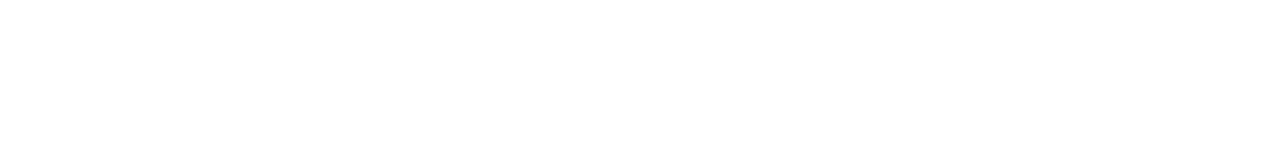
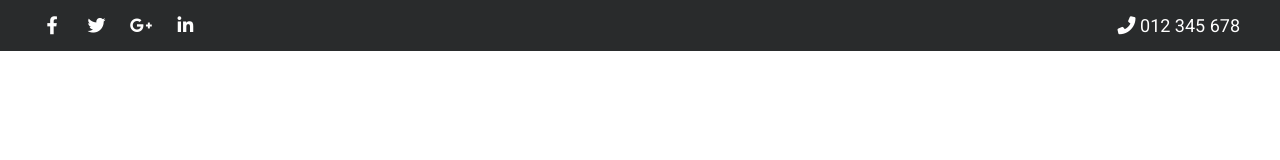
Before and after one commit to huyphamfc/sass-scss, a plain HTML site: page 02--Merged/index.html in a window 1280 px wide. Drawn offline with Linux system fonts and the light colour scheme.

Commit message:
Merged - build Header Top

```diff
--- a/02--Merged/index.html
+++ b/02--Merged/index.html
@@ -15,7 +15,31 @@
 </head>
 
 <body>
-
+    <!-- Header -->
+    <header class="header">
+        <div class="header__top">
+            <div class="header__top-content">
+                <div>
+                    <a class="header__icon header__icon--fb" href="#">
+                        <i class="fa-brands fa-facebook-f"></i>
+                    </a>
+                    <a class="header__icon header__icon--tt" href="#">
+                        <i class="fa-brands fa-twitter"></i>
+                    </a>
+                    <a class="header__icon header__icon--gg" href="#">
+                        <i class="fa-brands fa-google-plus-g"></i>
+                    </a>
+                    <a class="header__icon header__icon--li" href="#">
+                        <i class="fa-brands fa-linkedin-in"></i>
+                    </a>
+                </div>
+                <div>
+                    <i class="fa-solid fa-phone-flip"></i>
+                    <span> 012 345 678</span>
+                </div>
+            </div>
+        </div>
+    </header>
 </body>
 
 </html>
--- /dev/null
+++ b/02--Merged/scss/abstracts/_mixins.scss
@@ -0,0 +1,13 @@
+@mixin styleIcon($fs-icon) {
+  width: $fs-icon;
+  height: $fs-icon;
+  line-height: $fs-icon;
+  text-align: center;
+  transition: all 0.5s;
+}
+
+@mixin styleIconHover($color-hover) {
+  &:hover {
+    color: $color-hover;
+  }
+}
--- a/02--Merged/scss/abstracts/_variables.scss
+++ b/02--Merged/scss/abstracts/_variables.scss
@@ -1,5 +1,17 @@
 // Font Size
 $fs-default: 1.6rem;
+$fs-header: 1.8rem;
+$fs-icon-small: 2.4rem;
 
 // Line Height
 $lh-default: 1.5;
+
+// Color
+$color-gray: #495057;
+$color-gray-tint: #fff;
+$color-gray-shade: #292b2c;
+
+$color-icon-fb: #527dbd;
+$color-icon-tt: #1da1f2;
+$color-icon-gg: #dd4b39;
+$color-icon-li: #0077b5;
--- a/02--Merged/scss/base/_reset.scss
+++ b/02--Merged/scss/base/_reset.scss
@@ -11,5 +11,24 @@ html {
 body {
   font-family: "Roboto", sans-serif;
   font-size: $fs-default;
+  color: $color-gray;
   line-height: $lh-default;
 }
+
+a {
+  display: inline-block;
+  color: inherit;
+  text-decoration: none;
+}
+
+.container {
+  max-width: 120rem;
+  margin: 0 auto;
+  padding: 0 3.2rem;
+}
+
+.flex {
+  display: flex;
+  justify-content: space-between;
+  align-items: center;
+}
--- /dev/null
+++ b/02--Merged/scss/layout/_header.scss
@@ -0,0 +1,39 @@
+.header {
+  font-size: $fs-header;
+}
+
+.header__top {
+  background-color: $color-gray-shade;
+}
+
+.header__top-content {
+  @extend .container;
+  @extend .flex;
+
+  color: $color-gray-tint;
+  padding: 1.2rem 0;
+
+  .header__icon {
+    @include styleIcon($fs-icon-small);
+
+    &:not(:last-child) {
+      margin-right: 1.6rem;
+    }
+  }
+
+  .header__icon--fb {
+    @include styleIconHover($color-icon-fb);
+  }
+
+  .header__icon--tt {
+    @include styleIconHover($color-icon-tt);
+  }
+
+  .header__icon--gg {
+    @include styleIconHover($color-icon-gg);
+  }
+
+  .header__icon--li {
+    @include styleIconHover($color-icon-li);
+  }
+}
--- a/02--Merged/scss/main.scss
+++ b/02--Merged/scss/main.scss
@@ -1,2 +1,6 @@
 @import "./abstracts/variables";
+@import "./abstracts/mixins";
+
 @import "./base/reset";
+
+@import "./layout/header";
```
Also changed, not shown: 02--Merged/css/main.css, 1 other file.
